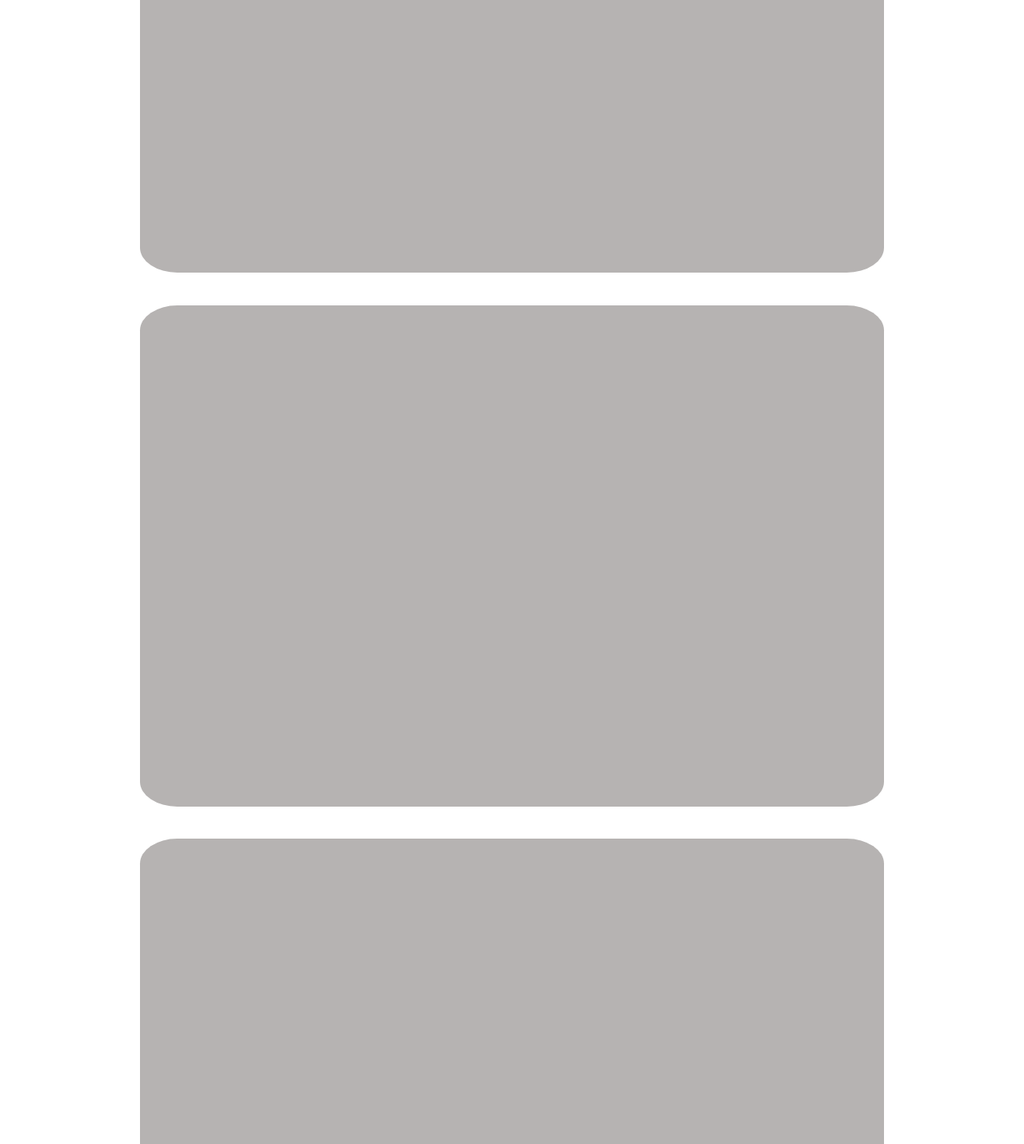
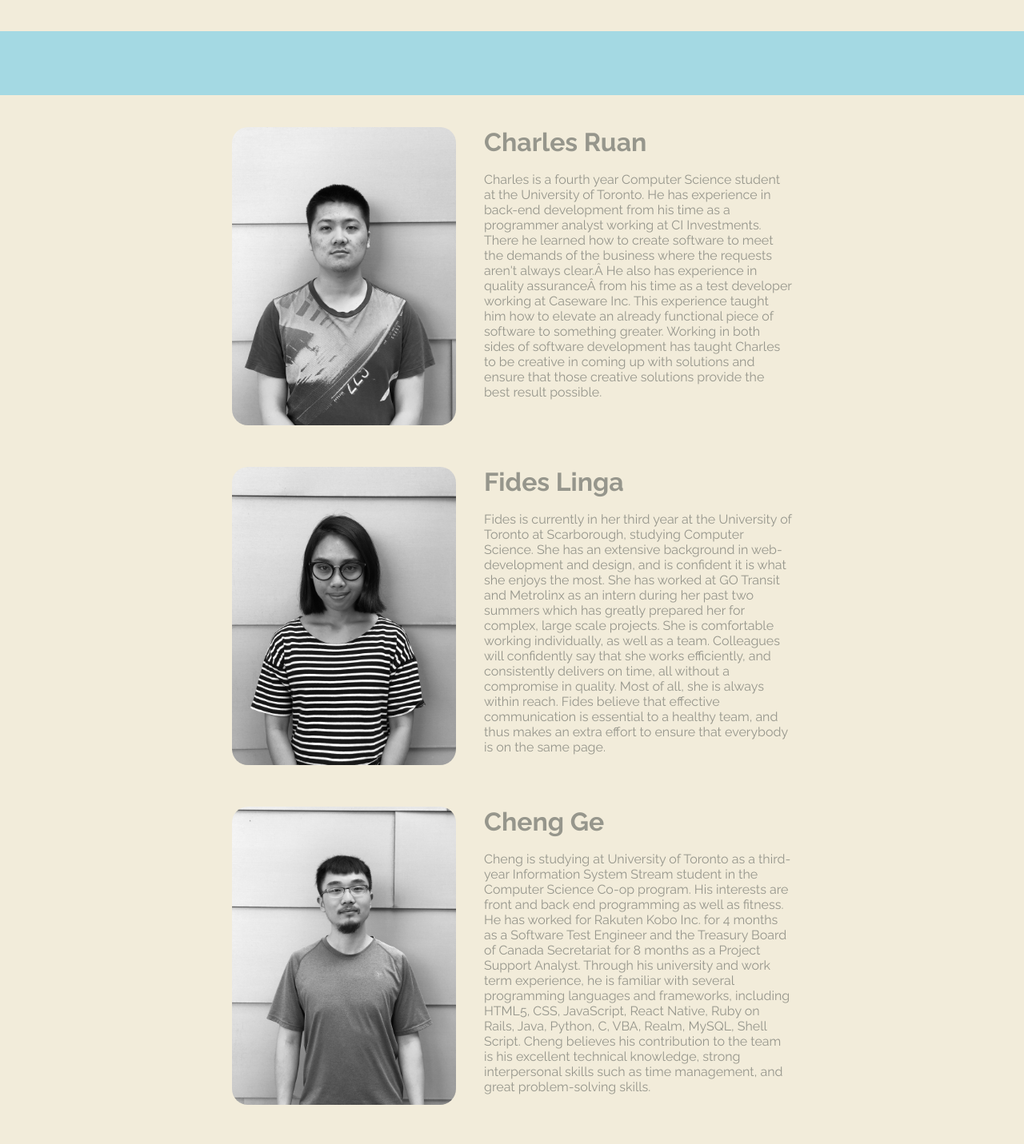
Before and after one commit to ThierrySans/L01_04, a PHP site: page / in a window 1280 px wide. Shown: the part 1945-3376 px from the top of the page at 80% size. Run offline with PHP 8.4, Linux system fonts and the light colour scheme.

Commit message:
The latest version of the website, including draft group bio, individual bio, group photo, individual photos, and logo. Adding also team agreement file

```diff
--- a/ProjectWebsite/index.html
+++ b/ProjectWebsite/index.html
@@ -1,61 +1,106 @@
 <HTML>
 	<head>
 		<link rel="stylesheet" type="text/css" href="main.css">
+		<title>Team SoftServ</title>
+		<link href="https://fonts.googleapis.com/css?family=Raleway:400,700" rel="stylesheet">
 	</head>
 	<body>
-		<div class="Main_Screen">
+		<div id="Container">
+		<div class="Page">
+			<div class="Main_Screen">
 			<div id="logo">
-				<img src="group_logo.png" alt="Logo">
+				<img src="images/softserv_logo.png" alt="Logo">
 			</div>
-			<div id="title">
-				<h1>Team Name</h1>
+			<div class="title">
+				Team SoftServ
 			</div>
 			<div id="subtitles">
-				<div id="subtitle0">
-					<h2>THE TEAM</h2>
+				<div class="subtitle">
+					<a href="#team">THE TEAM</a>
 				</div>
-				<div id="subtitle1">
-					<h2>TEAM AGREEMENT</h2>
+				<div class="subtitle">
+					<a href="TeamAgreement.pdf">TEAM AGREEMENT</a>
 				</div>
 			</div>
 		</div>
-		<div class="Introduction">
-			<div id="team_photo">
-				<img src="team_photo.png" alt="TeamPhoto">
+		</div>
+
+		<div class="Break"></div>
+
+		<a name="team"></a>
+		<div class="Page">
+			<div class="Introduction">
+			<div class="team_photo">
+				<img src="images/group_photo_cropped.jpg" alt="TeamPhoto">
 			</div>
 			<div id="intro">
-				<h3>Hello, we are TEAM NAME</h3>
-				<p1>Team goals go here</p1>
+				<!--<div class="title_small">Hello! we are Team SoftServ.</div>-->
+				<p>We are Team SoftServ, a highly motivated team comprising of five computer science students. We are taking CSCC01 because we believe that it is a course that bridges the technical, and human aspects of software development. Most of us have industry experience from various areas of expertise, such as front-end and back-end development, testing, as well as web development and design. Our diverse set of skills means that we can rely on each other (besides StackOverflow!) for most technical issues that arise. From the brief amount of time that we've spent together, we've come to know that each of our members are easily reachable. Thus, we are able to decide on our next steps quickly! Lastly, we listen -- to each other, as well as the client. We like to hear every idea and suggestion, and from there, build something that works. We are excited to learn, and work together, and are confident that we'll enjoy our time as a team!</p>
 			</div>
 		</div>
-		<div class="Biography">
-			<div id="member">
-				<img src="" alt="">
-				<div id="name"></div>
-				<div id="bio"></div>
-			</div>
-			<div id="member">
-				<img src="" alt="">
-				<div id="name"></div>
-				<div id="bio"></div>
-			</div>
-			<div id="member">
-				<img src="" alt="">
-				<div id="name"></div>
-				<div id="bio"></div>
-			</div>
-			<div id="member">
-				<img src="" alt="">
-				<div id="name"></div>
-				<div id="bio"></div>
-			</div>
-			<div id="member">
-				<img src="" alt="">
-				<div id="name"></div>
-				<div id="bio"></div>
+
+		<div class="team_photo">
+				<img src="images/group_photo_meal.jpg" alt="TeamPhoto">
 			</div>
 		</div>
-		<div class="Team_Agreement">
+
+		<div class="Break"></div>
+
+		<div class="Page">
+			<div class="Biography">
+			<div class="member">
+				<div class="pic">
+				<img src="images/charles_profilepic.JPG" alt="">
+				</div>
+				<div class="bio">
+					<div class="name">Charles Ruan</div>
+					<br/>
+					Charles is a fourth year Computer Science student at the University of Toronto. He has experience in back-end development from his time as a programmer analyst working at CI Investments. There he learned how to create software to meet the demands of the business where the requests aren't always clear. He also has experience in quality assurance from his time as a test developer working at Caseware Inc. This experience taught him how to elevate an already functional piece of software to something greater. Working in both sides of software development has taught Charles to be creative in coming up with solutions and ensure that those creative solutions provide the best result possible.
+				</div>
+			</div>
+			<div class="member">
+				<div class="pic">
+				<img src="images/fides_profilepic.JPG" alt="">
+				</div>
+				<div class="bio">
+					<div class="name">Fides Linga</div>
+					<br/>
+					Fides is currently in her third year at the University of Toronto at Scarborough, studying Computer Science. She has an extensive background in web-development and design, and is confident it is what she enjoys the most. She has worked at GO Transit and Metrolinx as an intern during her past two summers which has greatly prepared her for complex, large scale projects. She is comfortable working individually, as well as a team. Colleagues will confidently say that she works efficiently, and consistently delivers on time, all without a compromise in quality. Most of all, she is always within reach. Fides believe that effective communication is essential to a healthy team, and thus makes an extra effort to ensure that everybody is on the same page.</div>
+			</div>
+			<div class="member">
+				<div class="pic">
+				<img src="images/cheng_profilepic.JPG" alt="">
+				</div>
+				<div class="bio">
+					<div class="name">Cheng Ge</div>
+					<br/>
+					Cheng is studying at University of Toronto as a third-year Information System Stream student in the Computer Science Co-op program. His interests are front and back end programming as well as fitness. He has worked for Rakuten Kobo Inc. for 4 months as a Software Test Engineer and the Treasury Board of Canada Secretariat for 8 months as a Project Support Analyst. Through his university and work term experience, he is familiar with several programming languages and frameworks, including HTML5, CSS, JavaScript, React Native, Ruby on Rails, Java, Python, C, VBA, Realm, MySQL, Shell Script. Cheng believes his contribution to the team is his excellent technical knowledge, strong interpersonal skills such as time management, and great problem-solving skills.
+				</div>
+			</div>
+			<div class="member">
+				<div class="pic">
+				<img src="images/mahesh_profilepic.JPG" alt="">
+				</div>
+				<div class="bio">
+					<div class="name">Mahesh Singh</div>
+					<br/>
+					Mahesh is currently studying at the University of Toronto Scarborough campus and is pursuing a major in Computer Science with a double minor in Statistics and Economics. He is a Toronto-based student with aspirations to develop interesting and unique software that fits the needs of his clients. With experience in web design, android application development and desktop software; Mahesh has experience in a diverse range of product development environments. These projects of varying scope include independently created software in addition to collaborative efforts. He is interested in using software tools to enhance the student learning experience as a means of increasing productivity. Mahesh believes that creating tools that provide positive utility to the end user is a requirement for any product that wants to succeed in the market. While ambitious, the goals set by him demonstrate a passion for learning and a genuine interest in the success of his fellow students.
+				</div>
+			</div>
+			<div class="member" style="padding-top: 60px">
+				<div class="pic">
+				<img src="images/jerry_profilepic.JPG" alt="">
+				</div>
+				<div class="bio">
+					<div class="name">Jerry Lui</div>
+					<br/>
+					Jerry is a third-year computer science student specializing in software engineering at the University of Toronto-Scarborough. He has always been interested in computers and has more than 3 years of programming experience in different languages. He is familiar with Java, Python, C, and he also has experience with building web applications with HTML, CSS and PHP using SQL. From his past 3 years at university, Jerry learned a lot about different technologies and enjoys learning new things to help him achieve his goals; he is confident doing solo work but also enjoys team work. He has team work experience from completing projects both within and outside of school. In addition to software, he is also interested learning about modern technologies and hardware.
+				</div>
+			</div>
+		</div>
+		</div>
+
+
 		</div>
 	</body>
 </HTML>
--- a/ProjectWebsite/main.css
+++ b/ProjectWebsite/main.css
@@ -1,59 +1,71 @@
+html, body {
+  font-family: "Raleway", Helvetica;
+  /*font-family: "Muli", sans-serif;*/
+  margin: 0;
+  padding: 0;
+  height: 100%;
+  width: 100%;
+  background-color: #f2ecda;
+  /*background-color: #f2ecda;*/
+
+}
+
+a {
+	text-decoration: none;
+	color: #96968c;
+}
 div.Main_Screen {
-	height: 100%;
-	width: 96%;
-	margin: 2%;
+
+}
+div.Page {
+	width: 750px;
+	margin: 0 auto;
+    color: #96968c;
+	min-height: 90vh;
+	text-align: center;
+
+}
+div.Break {
+	min-width: 750px;
+	margin: 40px 0px 40px 0px;
+	min-height: 10vh;
+	background-color: #a4d9e3;
 }
 #logo {
-	height: 50%;
-	width: 50%;
-	margin-left: auto;
-	margin-right: auto;
-	border-radius: 50%;
-	background-color: B6B3B2;
+	margin: 40px 0px 10px 0px;
 }
-#title {
-	height: 25%;
+#logo img{
+	height: 300px;
 }
-h1 {
-	text-align: center;
-	font-size: 8em;
+.title {
+	font-size: 6em;
+}
+.title_small {
+	font-size: 3em;
 }
 #subtitles {
-	height: 25%;
-	margin-left: 25%;
-	margin-right: auto;
 }
-#subtitle0 {
-	float: left;
-	margin-right: 3%;
+.subtitle {
+	display: inline-block;
+	margin: 20px;
+	font-size: 2em;
 }
-#subtitle1 {
-	float: left;
+div.Introduction {
+
 }
-h2 {
-	text-align: center;
-	font-size: 3em;
+.team_photo {
+	margin: 30px auto 30px auto;
+	height: 46%;
+	width: 100%;
 }
-
-div.Introduction {
+.team_photo img {
+	border-radius: 30px;
 	height: 100%;
-	width: 96%;
-	margin: 2%;
-	text-align: center;
-}
-#team_photo {
-	height: 46%;
-	width: 80%;
-	margin-left: auto;
-	margin-right: auto;
-	border-radius: 5%;
-	background-color: B6B3B2;
 }
 #intro{
-	height: 46%;
 	width: 80%;
-	margin-left: auto;
-	margin-right: auto;
+	margin: 30px auto 30px auto;
+
 }
 h3 {
 	font-size: 3em;
@@ -63,19 +75,32 @@ p1 {
 }
 
 div.Biography {
-	height: 400%;
-	width: 80%;
-	margin-left: auto;
-	margin-right: auto;
-	margin-bottom: 4%;
-	text-align: center;
 }
-#member {
-	border-radius: 5%;
-	height: 20%;
+.member {
+	min-height: 400px;
+	width: 700px;
+	/*
 	background-color: B6B3B2;
-	margin: 4%;
+	border-radius: 30px;
+	*/
+	margin: 25px auto 25px auto;
 }
-
+.pic img {
+	border-radius: 20px;
+	display: table-cell;
+	float: left;
+	width: 40%;
+	margin-right: 5%;
+}
+.bio {
+	display: table-cell;
+	float: left;
+	text-align: left;
+	width: 55%;
+}
+.name {
+	font-size: 2em;
+	font-weight: 700;
+}
 div.TeamAgreement {
 }
```
Also changed, not shown: ProjectWebsite/images/charles_profilepic.JPG (added), ProjectWebsite/images/cheng_profilepic.JPG (added), ProjectWebsite/images/fides_profilepic.JPG (added), ProjectWebsite/images/softserv_logo.png (added), 6 other files.
